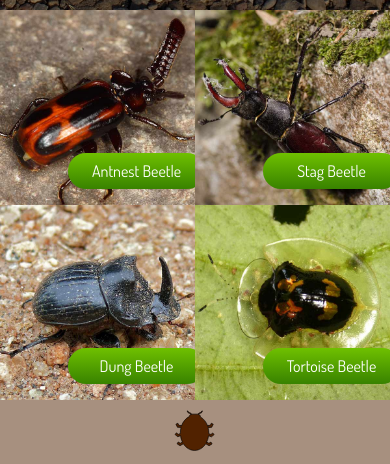
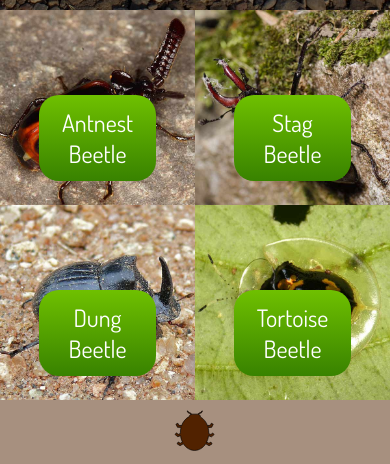
Before and after one commit to hellachella/dsn1674-assignment-7, a plain HTML site: page index.html in a window 390 px wide. Shown: the part 428-892 px from the top of the page. Drawn offline with Linux system fonts and the light colour scheme.

Commit message:
Remove media Query.

```diff
--- a/styles/main.css
+++ b/styles/main.css
@@ -136,14 +136,7 @@ figcaption{
 	border-radius:20px;
 }
 
-		@media only screen and (min-width: 320px){
-			figcaption{
-				font-size: 1em;
-				width: 70%;
-				margin-left: 15%;
-				margin-right: 15%;			}
 
-		}
 
 a:hover figcaption{
 	background-color: #388200;
```
